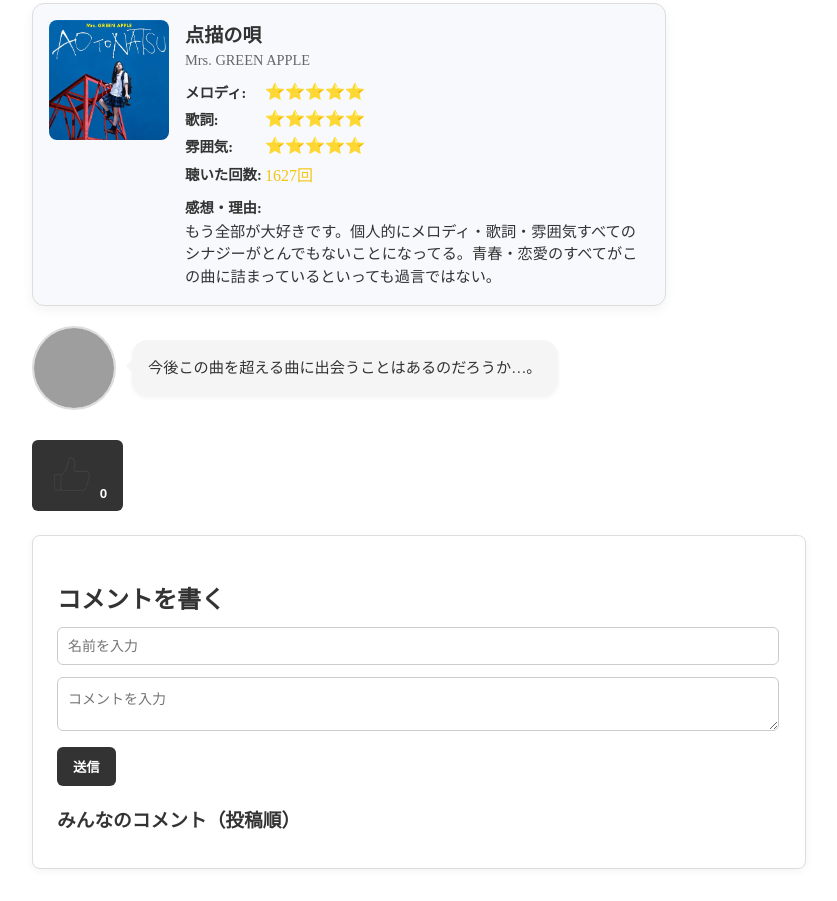
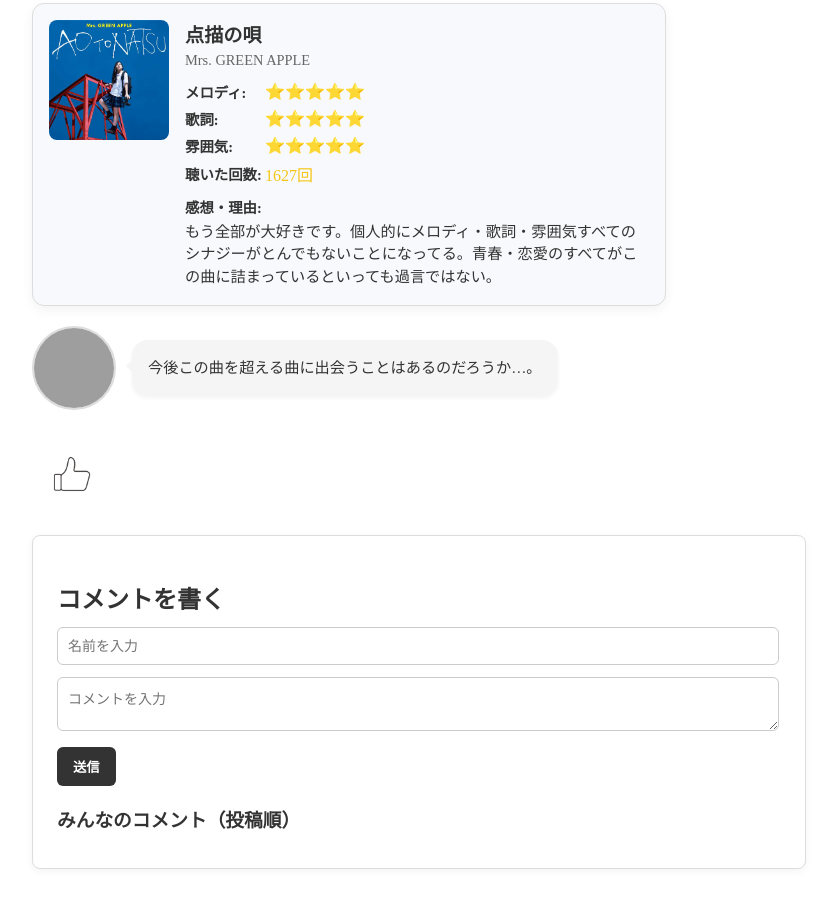
Before and after one commit to ysdhnt/Myblog, a plain HTML site: page 好きな曲ランキング.html in a window 1280 px wide. Shown: the part 1752-2653 px from the top of the page, without its empty margins (32-869 px from the left). Drawn offline with Linux system fonts and the light colour scheme; no server answers; grey boxes are pictures that could not be loaded.

Commit message:
いいね機能を追加

```diff
--- a/ブログ.css
+++ b/ブログ.css
@@ -426,6 +426,10 @@ button:hover {
   line-height: 1.5;
 }
 
+#likeBtn {
+  background: white;
+}
+
 .like-button {
   background: white;
   border: none;
```
